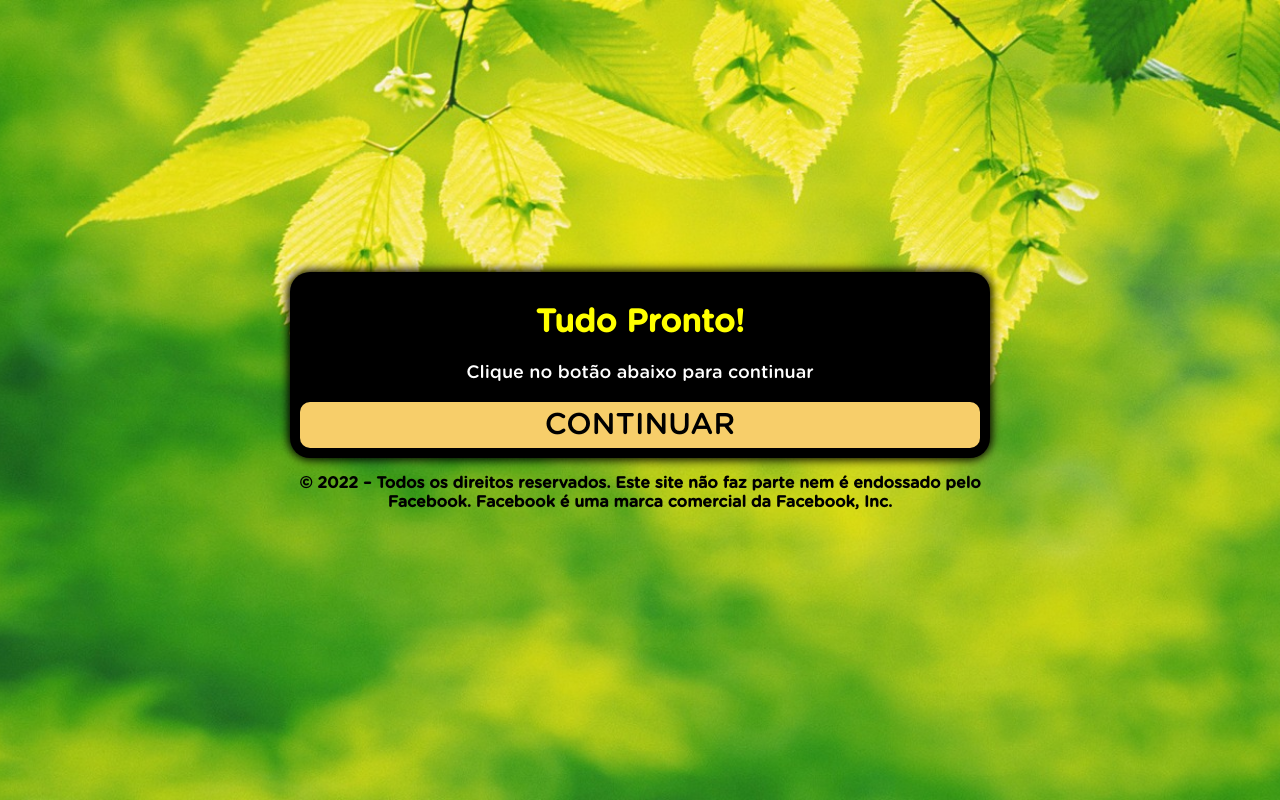
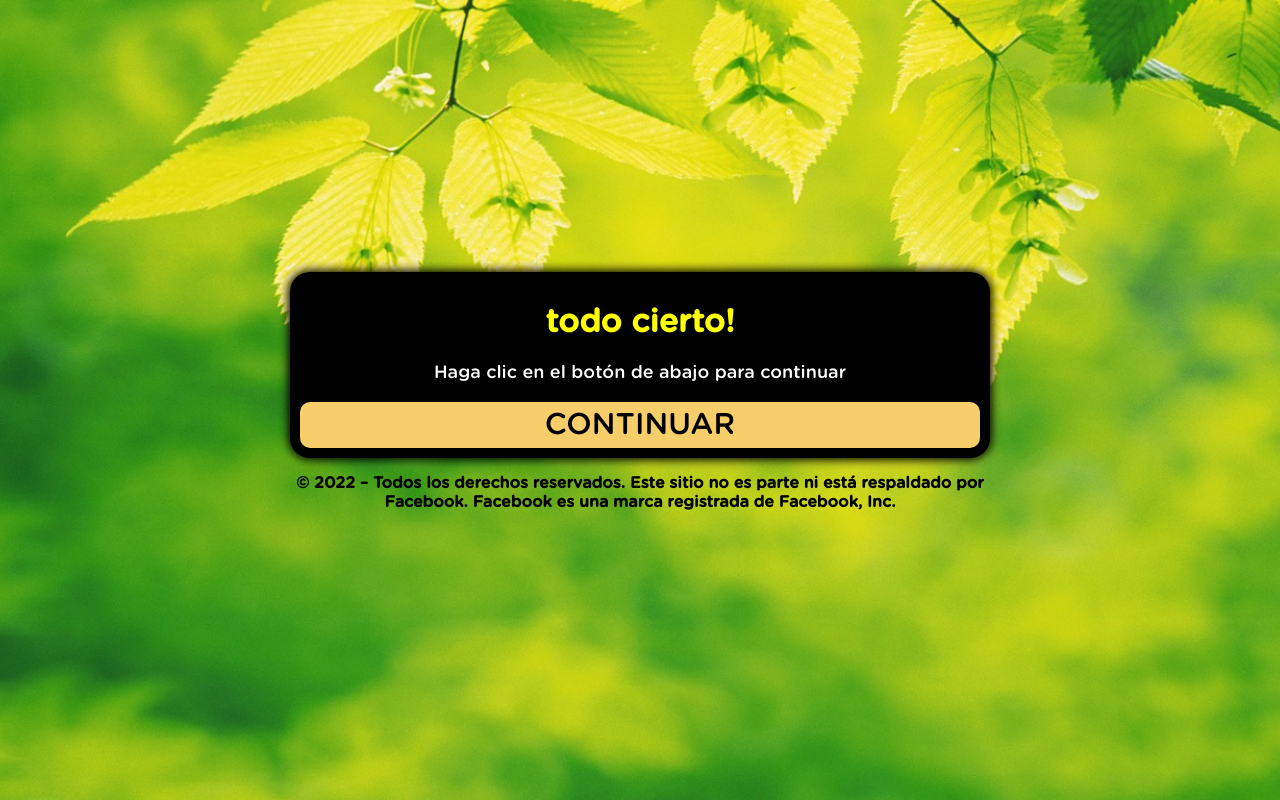
Before and after one commit to daianaalmeida2/prottocolocerovientre.com, a plain HTML site: page ps/index.html in a window 1280 px wide. Drawn offline with Linux system fonts and the light colour scheme; a script that the page names is missing.

Commit message:
Add files via upload

```diff
--- a/ps/index.html
+++ b/ps/index.html
@@ -4,22 +4,22 @@
   <meta charset="utf-8">
   <meta name="viewport" content="width=device-width, initial-scale=1, shrink-to-fit=no">
   <link rel="stylesheet" href="style.css">
-  <title>Tudo Pronto!</title>
+  <title>todo cierto!</title>
 </head>
 <body>
   <div class="container">
     <div class="black">
       <div>
         <div class="question">
-          <h1>Tudo Pronto!</h1>
-          <p>Clique no botão abaixo para continuar</p>
+          <h1>todo cierto!</h1>
+          <p>Haga clic en el botón de abajo para continuar</p>
         </div>
         <div class="answer">
           <a class="btn" href="https://protocolozerobarriga.com/">CONTINUAR</a>
         </div>
       </div>
     </div>
-    <p style="text-align: center; font-weight: bold;">© 2022 – Todos os direitos reservados. Este site não faz parte nem é endossado pelo Facebook. Facebook é uma marca comercial da Facebook, Inc.</p>
+    <p style="text-align: center; font-weight: bold;">© 2022 – Todos los derechos reservados. Este sitio no es parte ni está respaldado por Facebook. Facebook es una marca registrada de Facebook, Inc.</p>
   </div>
   <script type="text/javascript" src="script.js"></script>
 </body>
```
